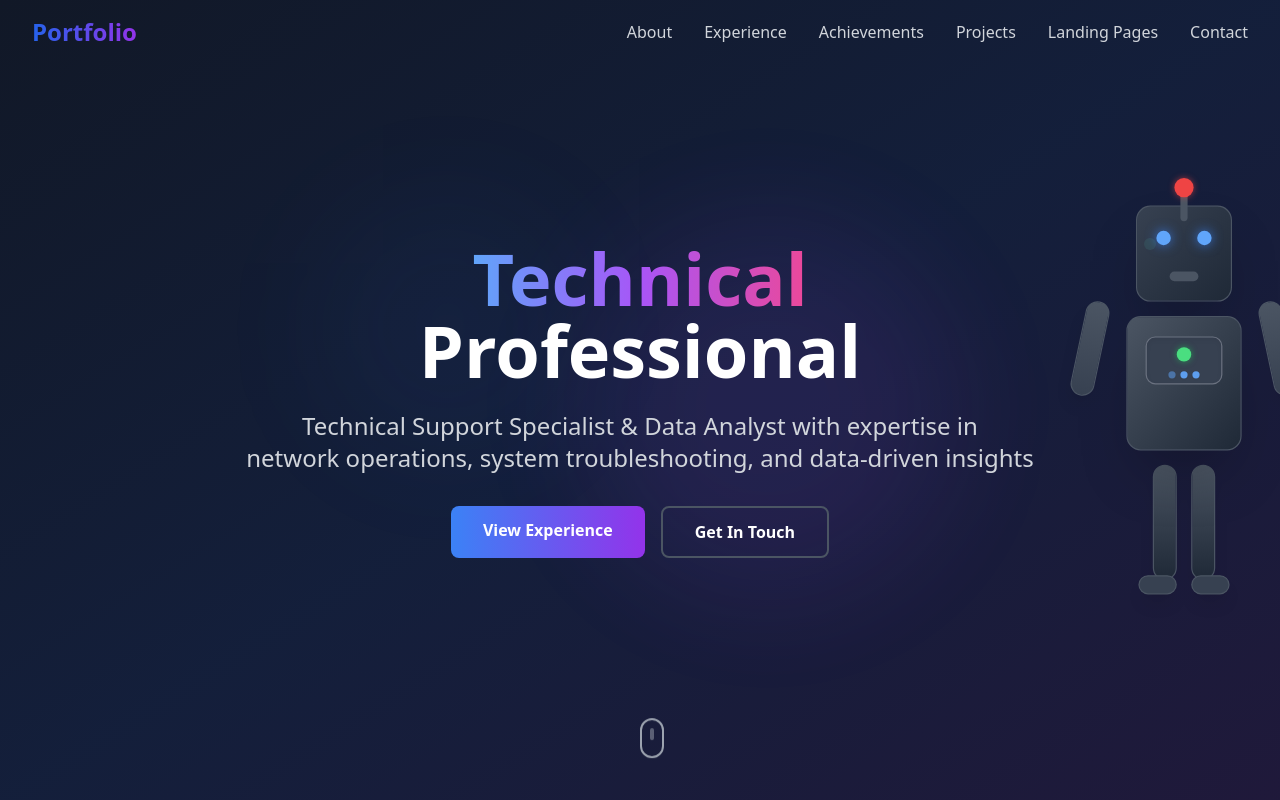
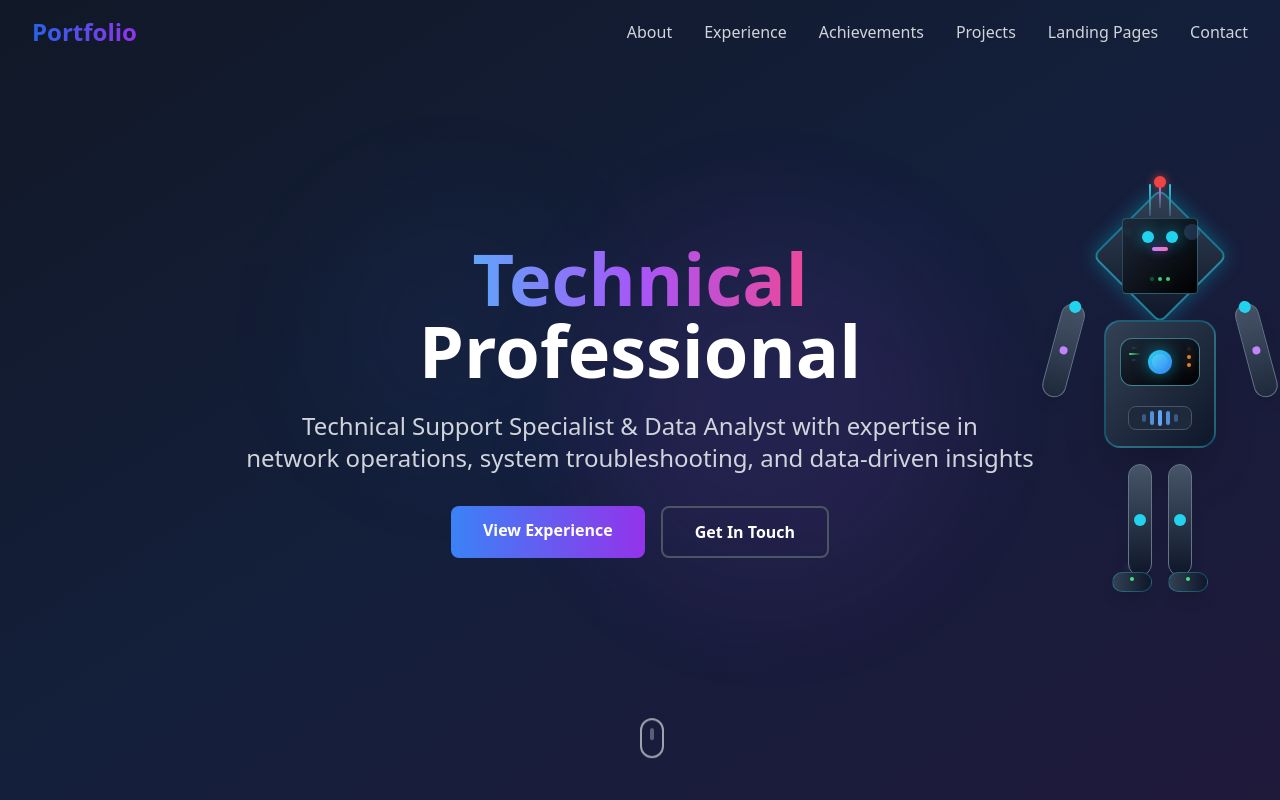
Before and after one commit to ValentinaAkpan/Valentina-portfolio, a React (Vite) app: page / in a window 1280 px wide. Shown: the top 800 px of the page. Built offline with nearby package versions, Linux system fonts and the light colour scheme.

Commit message:
Refactor: Replace robot with a different design
Replaced the existing robot design in the Hero section with a new, alternative tech robot.

```diff
--- a/src/components/Hero.tsx
+++ b/src/components/Hero.tsx
@@ -9,10 +9,11 @@ const Hero = () => {
     return () => window.removeEventListener('scroll', handleScroll);
   }, []);
 
-  // Calculate rotation and movement based on scroll
-  const robotRotation = scrollY * 0.2;
-  const robotBounce = Math.sin(scrollY * 0.01) * 10;
-  const eyeGlow = Math.abs(Math.sin(scrollY * 0.02)) * 100;
+  // Calculate dynamic movements based on scroll
+  const robotFloat = Math.sin(scrollY * 0.01) * 15;
+  const robotTilt = scrollY * 0.1;
+  const glowIntensity = Math.abs(Math.sin(scrollY * 0.02)) * 50;
+  const pulseScale = 1 + Math.sin(scrollY * 0.03) * 0.1;
 
   return (
     <section className="min-h-screen flex items-center justify-center relative overflow-hidden">
@@ -23,68 +24,64 @@ const Hero = () => {
         <div className="absolute bottom-1/4 right-1/4 w-96 h-96 bg-purple-500/10 rounded-full blur-3xl animate-pulse delay-1000"></div>
       </div>
 
-      {/* Scroll-Interactive Robot */}
+      {/* Modern Tech Robot */}
       <div
-        className="absolute right-4 md:right-12 top-1/2 z-20 transition-all duration-300"
+        className="absolute right-8 md:right-16 top-1/2 z-20 transition-all duration-300"
         style={{
-          transform: `translateY(calc(-50% + ${robotBounce}px)) rotate(${robotRotation}deg)`,
+          transform: `translateY(calc(-50% + ${robotFloat}px)) rotate(${robotTilt * 0.2}deg) scale(${pulseScale})`,
         }}
       >
         <div className="relative">
-          {/* Robot Body with scroll-based scaling */}
+          {/* Main Robot Body */}
+          <div className="relative scale-125 md:scale-100">
+
+            {/* Head - Hexagonal Design */}
+            <div className="relative w-24 h-24 mx-auto mb-4">
+              {/* Main Head Frame */}
               <div
-            className="relative scale-150 md:scale-125 transition-transform duration-500"
+                className="w-full h-full bg-gradient-to-br from-slate-700 to-slate-900 transform rotate-45 rounded-lg border-2 border-cyan-400/50 shadow-2xl relative"
                 style={{
-              transform: `scale(${1.2 + Math.sin(scrollY * 0.005) * 0.2})`,
+                  boxShadow: `0 0 ${20 + glowIntensity}px rgba(6, 182, 212, 0.4)`,
                 }}
               >
-            {/* Head */}
-            <div className="w-20 h-20 bg-gradient-to-br from-gray-700 to-gray-800 rounded-xl mx-auto mb-3 relative shadow-2xl border border-gray-600">
-              {/* Eyes with scroll-reactive glow */}
+                {/* Inner Head Panel */}
+                <div className="absolute inset-2 bg-gradient-to-br from-slate-800 to-black rounded transform -rotate-45 border border-cyan-300/30">
+
+                  {/* Eyes - LED Style */}
+                  <div className="absolute top-3 left-1/2 transform -translate-x-1/2 flex space-x-3">
                     <div
-                className="absolute top-5 left-4 w-3 h-3 bg-blue-400 rounded-full shadow-lg transition-all duration-300"
+                      className="w-3 h-3 bg-cyan-400 rounded-full shadow-lg transition-all duration-300"
                       style={{
-                  boxShadow: `0 0 ${10 + eyeGlow}px rgba(59, 130, 246, 0.8)`,
-                  transform: `translateX(${Math.sin(scrollY * 0.01) * 2}px)`,
+                        boxShadow: `0 0 ${15 + glowIntensity}px rgba(6, 182, 212, 0.8)`,
+                        transform: `translateX(${Math.sin(scrollY * 0.02) * 2}px)`,
                       }}
                     ></div>
                     <div
-                className="absolute top-5 right-4 w-3 h-3 bg-blue-400 rounded-full shadow-lg transition-all duration-300"
+                      className="w-3 h-3 bg-cyan-400 rounded-full shadow-lg transition-all duration-300"
                       style={{
-                  boxShadow: `0 0 ${10 + eyeGlow}px rgba(59, 130, 246, 0.8)`,
-                  transform: `translateX(${Math.sin(scrollY * 0.01 + Math.PI) * 2}px)`,
+                        boxShadow: `0 0 ${15 + glowIntensity}px rgba(6, 182, 212, 0.8)`,
+                        transform: `translateX(${Math.sin(scrollY * 0.02 + Math.PI) * 2}px)`,
                       }}
                     ></div>
-              {/* Antenna with scroll movement */}
-              <div className="absolute -top-3 left-1/2 transform -translate-x-1/2 w-1.5 h-6 bg-gray-600 rounded-full"></div>
+                  </div>
+
+                  {/* Center Processor */}
                   <div
-                className="absolute -top-6 left-1/2 transform -translate-x-1/2 w-4 h-4 bg-red-500 rounded-full shadow-lg transition-all duration-300"
+                    className="absolute top-7 left-1/2 transform -translate-x-1/2 w-4 h-1 bg-gradient-to-r from-purple-400 to-pink-400 rounded-full transition-all duration-300"
                     style={{
-                  transform: `translateX(-50%) scale(${1 + Math.sin(scrollY * 0.02) * 0.3})`,
-                  boxShadow: `0 0 ${5 + Math.abs(Math.sin(scrollY * 0.02)) * 15}px rgba(239, 68, 68, 0.6)`,
+                      boxShadow: `0 0 ${10 + Math.abs(Math.sin(scrollY * 0.025)) * 20}px rgba(168, 85, 247, 0.6)`,
                     }}
                   ></div>
-              {/* Mouth */}
-              <div className="absolute bottom-4 left-1/2 transform -translate-x-1/2 w-6 h-2 bg-gray-600 rounded-full"></div>
-            </div>
 
-            {/* Body */}
-            <div className="w-24 h-28 bg-gradient-to-br from-gray-600 to-gray-800 rounded-xl mx-auto relative shadow-2xl border border-gray-600">
-              {/* Chest Panel with scroll-reactive elements */}
-              <div className="absolute top-4 left-1/2 transform -translate-x-1/2 w-16 h-10 bg-gray-700 rounded-lg border border-gray-500 shadow-inner">
-                <div
-                  className="w-3 h-3 bg-green-400 rounded-full mx-auto mt-2 shadow-lg transition-all duration-300"
-                  style={{
-                    boxShadow: `0 0 ${5 + Math.abs(Math.sin(scrollY * 0.03)) * 15}px rgba(34, 197, 94, 0.6)`,
-                  }}
-                ></div>
-                <div className="flex justify-center space-x-1 mt-2">
+                  {/* Status Indicators */}
+                  <div className="absolute bottom-3 left-1/2 transform -translate-x-1/2 flex space-x-1">
                     {[0, 1, 2].map((i) => (
                       <div
                         key={i}
-                      className="w-1.5 h-1.5 bg-blue-400 rounded-full shadow-sm transition-all duration-300"
+                        className="w-1 h-1 bg-green-400 rounded-full transition-all duration-300"
                         style={{
-                        opacity: Math.abs(Math.sin(scrollY * 0.02 + i * Math.PI / 3)) * 0.5 + 0.5,
+                          opacity: Math.abs(Math.sin(scrollY * 0.03 + i * Math.PI / 3)) * 0.7 + 0.3,
+                          boxShadow: `0 0 ${5 + Math.abs(Math.sin(scrollY * 0.03 + i * Math.PI / 3)) * 10}px rgba(34, 197, 94, 0.5)`,
                         }}
                       ></div>
                     ))}
@@ -92,54 +89,159 @@ const Hero = () => {
                 </div>
               </div>
 
-            {/* Arms with scroll-based movement */}
+              {/* Antenna Array */}
+              <div className="absolute -top-6 left-1/2 transform -translate-x-1/2 flex space-x-2">
+                <div className="w-0.5 h-8 bg-gradient-to-t from-slate-600 to-cyan-400 rounded-full"></div>
                 <div
-              className="absolute top-20 -left-8 w-5 h-20 bg-gradient-to-b from-gray-600 to-gray-700 rounded-full shadow-lg border border-gray-600 transition-all duration-500"
+                  className="w-0.5 h-6 bg-gradient-to-t from-slate-600 to-purple-400 rounded-full transition-all duration-500"
                   style={{
-                transform: `rotate(${12 + Math.sin(scrollY * 0.015) * 20}deg)`,
-                transformOrigin: 'top center',
+                    transform: `scaleY(${1 + Math.sin(scrollY * 0.02) * 0.3})`,
                   }}
                 ></div>
+                <div className="w-0.5 h-8 bg-gradient-to-t from-slate-600 to-cyan-400 rounded-full"></div>
+              </div>
+
+              {/* Signal Tip */}
               <div
-              className="absolute top-20 -right-8 w-5 h-20 bg-gradient-to-b from-gray-600 to-gray-700 rounded-full shadow-lg border border-gray-600 transition-all duration-500"
+                className="absolute -top-8 left-1/2 transform -translate-x-1/2 w-3 h-3 bg-red-500 rounded-full transition-all duration-300"
                 style={{
-                transform: `rotate(${-12 + Math.sin(scrollY * 0.015 + Math.PI) * 20}deg)`,
-                transformOrigin: 'top center',
+                  boxShadow: `0 0 ${10 + Math.abs(Math.sin(scrollY * 0.025)) * 20}px rgba(239, 68, 68, 0.7)`,
+                  transform: `translateX(-50%) scale(${1 + Math.sin(scrollY * 0.025) * 0.4})`,
                 }}
               ></div>
-
-            {/* Legs */}
-            <div className="flex justify-center space-x-3 mt-3">
-              <div className="w-5 h-24 bg-gradient-to-b from-gray-600 to-gray-800 rounded-full shadow-lg border border-gray-600"></div>
-              <div className="w-5 h-24 bg-gradient-to-b from-gray-600 to-gray-800 rounded-full shadow-lg border border-gray-600"></div>
             </div>
 
-            {/* Feet */}
-            <div className="flex justify-center space-x-3 -mt-1">
-              <div className="w-8 h-4 bg-gray-700 rounded-full shadow-lg border border-gray-600"></div>
-              <div className="w-8 h-4 bg-gray-700 rounded-full shadow-lg border border-gray-600"></div>
+            {/* Chest/Torso - Tech Panel */}
+            <div className="w-28 h-32 bg-gradient-to-br from-slate-700 to-slate-900 rounded-2xl mx-auto relative border-2 border-cyan-400/30 shadow-2xl">
+
+              {/* Main Display Panel */}
+              <div className="absolute top-4 left-1/2 transform -translate-x-1/2 w-20 h-12 bg-gradient-to-br from-slate-800 to-black rounded-xl border border-cyan-300/50 shadow-inner">
+
+                {/* Central Core */}
+                <div
+                  className="absolute top-1/2 left-1/2 transform -translate-x-1/2 -translate-y-1/2 w-6 h-6 bg-gradient-to-br from-cyan-400 to-blue-500 rounded-full transition-all duration-300"
+                  style={{
+                    boxShadow: `0 0 ${15 + glowIntensity}px rgba(6, 182, 212, 0.6)`,
+                    transform: `translate(-50%, -50%) rotate(${scrollY * 0.5}deg)`,
+                  }}
+                >
+                  <div className="absolute inset-1 bg-gradient-to-br from-white/20 to-transparent rounded-full"></div>
+                </div>
+
+                {/* Data Streams */}
+                <div className="absolute top-2 left-2 flex flex-col space-y-1">
+                  {[0, 1, 2].map((i) => (
+                    <div
+                      key={i}
+                      className="w-3 h-0.5 bg-gradient-to-r from-green-400 to-transparent rounded-full transition-all duration-300"
+                      style={{
+                        opacity: Math.abs(Math.sin(scrollY * 0.04 + i * Math.PI / 2)) * 0.8 + 0.2,
+                        transform: `scaleX(${0.5 + Math.abs(Math.sin(scrollY * 0.04 + i * Math.PI / 2)) * 0.5})`,
+                      }}
+                    ></div>
+                  ))}
+                </div>
+
+                {/* Right Side Indicators */}
+                <div className="absolute top-2 right-2 flex flex-col space-y-1">
+                  {[0, 1, 2].map((i) => (
+                    <div
+                      key={i}
+                      className="w-1 h-1 bg-orange-400 rounded-full transition-all duration-300"
+                      style={{
+                        opacity: Math.abs(Math.sin(scrollY * 0.05 + i * Math.PI / 3)) * 0.9 + 0.1,
+                        boxShadow: `0 0 ${3 + Math.abs(Math.sin(scrollY * 0.05 + i * Math.PI / 3)) * 8}px rgba(251, 146, 60, 0.5)`,
+                      }}
+                    ></div>
+                  ))}
                 </div>
               </div>
 
-          {/* Floating Animation Effect with scroll enhancement */}
+              {/* Lower Control Panel */}
+              <div className="absolute bottom-4 left-1/2 transform -translate-x-1/2 w-16 h-6 bg-slate-800 rounded-lg border border-slate-600 flex items-center justify-center space-x-1">
+                {[0, 1, 2, 3, 4].map((i) => (
                   <div
-            className="absolute inset-0 opacity-30 transition-all duration-1000"
+                    key={i}
+                    className="w-1 h-3 bg-blue-400 rounded-full transition-all duration-200"
                     style={{
-              transform: `rotate(${scrollY * 0.5}deg)`,
+                      height: `${8 + Math.abs(Math.sin(scrollY * 0.06 + i * Math.PI / 4)) * 8}px`,
+                      opacity: 0.4 + Math.abs(Math.sin(scrollY * 0.06 + i * Math.PI / 4)) * 0.6,
+                    }}
+                  ></div>
+                ))}
+              </div>
+            </div>
+
+            {/* Arms - Articulated Design */}
+            <div
+              className="absolute top-24 -left-10 w-6 h-24 bg-gradient-to-b from-slate-600 to-slate-800 rounded-full shadow-lg border border-slate-500 transition-all duration-500"
+              style={{
+                transform: `rotate(${15 + Math.sin(scrollY * 0.02) * 25}deg)`,
+                transformOrigin: 'top center',
+              }}
+            >
+              {/* Shoulder Joint */}
+              <div className="absolute -top-1 left-1/2 transform -translate-x-1/2 w-3 h-3 bg-cyan-400 rounded-full shadow-lg"></div>
+              {/* Elbow Joint */}
+              <div className="absolute top-1/2 left-1/2 transform -translate-x-1/2 -translate-y-1/2 w-2 h-2 bg-purple-400 rounded-full"></div>
+            </div>
+
+            <div
+              className="absolute top-24 -right-10 w-6 h-24 bg-gradient-to-b from-slate-600 to-slate-800 rounded-full shadow-lg border border-slate-500 transition-all duration-500"
+              style={{
+                transform: `rotate(${-15 + Math.sin(scrollY * 0.02 + Math.PI) * 25}deg)`,
+                transformOrigin: 'top center',
+              }}
+            >
+              {/* Shoulder Joint */}
+              <div className="absolute -top-1 left-1/2 transform -translate-x-1/2 w-3 h-3 bg-cyan-400 rounded-full shadow-lg"></div>
+              {/* Elbow Joint */}
+              <div className="absolute top-1/2 left-1/2 transform -translate-x-1/2 -translate-y-1/2 w-2 h-2 bg-purple-400 rounded-full"></div>
+            </div>
+
+            {/* Legs - Mechanical Design */}
+            <div className="flex justify-center space-x-4 mt-4">
+              <div className="w-6 h-28 bg-gradient-to-b from-slate-600 to-slate-900 rounded-full shadow-lg border border-slate-500 relative">
+                {/* Knee Joint */}
+                <div className="absolute top-1/2 left-1/2 transform -translate-x-1/2 -translate-y-1/2 w-3 h-3 bg-cyan-400 rounded-full"></div>
+              </div>
+              <div className="w-6 h-28 bg-gradient-to-b from-slate-600 to-slate-900 rounded-full shadow-lg border border-slate-500 relative">
+                {/* Knee Joint */}
+                <div className="absolute top-1/2 left-1/2 transform -translate-x-1/2 -translate-y-1/2 w-3 h-3 bg-cyan-400 rounded-full"></div>
+              </div>
+            </div>
+
+            {/* Feet - Tech Boots */}
+            <div className="flex justify-center space-x-4 -mt-1">
+              <div className="w-10 h-5 bg-gradient-to-r from-slate-700 to-slate-900 rounded-full shadow-lg border border-cyan-400/30 relative">
+                <div className="absolute top-1 left-1/2 transform -translate-x-1/2 w-1 h-1 bg-green-400 rounded-full"></div>
+              </div>
+              <div className="w-10 h-5 bg-gradient-to-r from-slate-700 to-slate-900 rounded-full shadow-lg border border-cyan-400/30 relative">
+                <div className="absolute top-1 left-1/2 transform -translate-x-1/2 w-1 h-1 bg-green-400 rounded-full"></div>
+              </div>
+            </div>
+          </div>
+
+          {/* Energy Field Effect */}
+          <div
+            className="absolute inset-0 opacity-20 transition-all duration-1000"
+            style={{
+              transform: `rotate(${scrollY * 0.3}deg)`,
             }}
           >
             {[
-              { position: 'top-2 left-2', color: 'blue-400', delay: 0 },
-              { position: 'top-2 right-2', color: 'purple-400', delay: Math.PI / 2 },
-              { position: 'bottom-2 left-2', color: 'green-400', delay: Math.PI },
-              { position: 'bottom-2 right-2', color: 'red-400', delay: 3 * Math.PI / 2 },
+              { position: 'top-4 left-4', color: 'cyan-400', delay: 0 },
+              { position: 'top-4 right-4', color: 'blue-400', delay: Math.PI / 2 },
+              { position: 'bottom-4 left-4', color: 'purple-400', delay: Math.PI },
+              { position: 'bottom-4 right-4', color: 'pink-400', delay: 3 * Math.PI / 2 },
             ].map((particle, i) => (
               <div
                 key={i}
-                className={`absolute -${particle.position} w-3 h-3 bg-${particle.color} rounded-full shadow-lg transition-all duration-300`}
+                className={`absolute ${particle.position} w-4 h-4 bg-${particle.color} rounded-full shadow-lg transition-all duration-300`}
                 style={{
-                  transform: `scale(${1 + Math.sin(scrollY * 0.02 + particle.delay) * 0.5})`,
-                  opacity: Math.abs(Math.sin(scrollY * 0.015 + particle.delay)) * 0.8 + 0.2,
+                  transform: `scale(${0.5 + Math.sin(scrollY * 0.03 + particle.delay) * 0.5})`,
+                  opacity: Math.abs(Math.sin(scrollY * 0.02 + particle.delay)) * 0.8 + 0.2,
+                  boxShadow: `0 0 ${10 + Math.abs(Math.sin(scrollY * 0.02 + particle.delay)) * 20}px rgba(6, 182, 212, 0.4)`,
                 }}
               ></div>
             ))}
```
Lines whose indentation alone changed are shown as unchanged.
